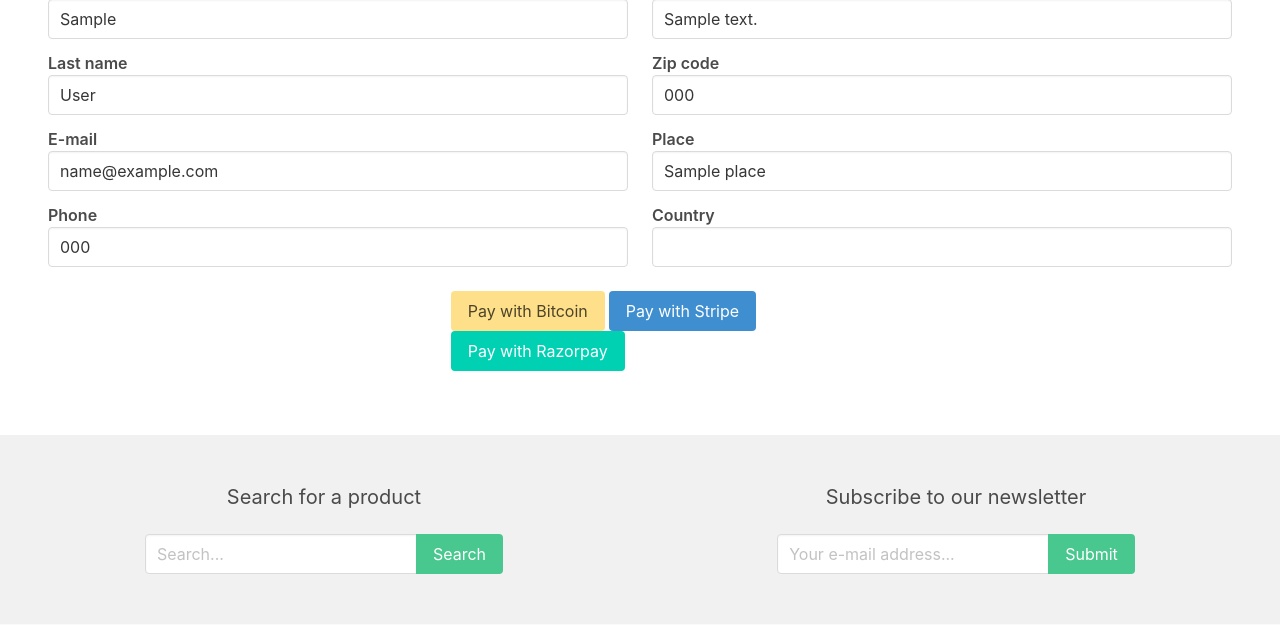
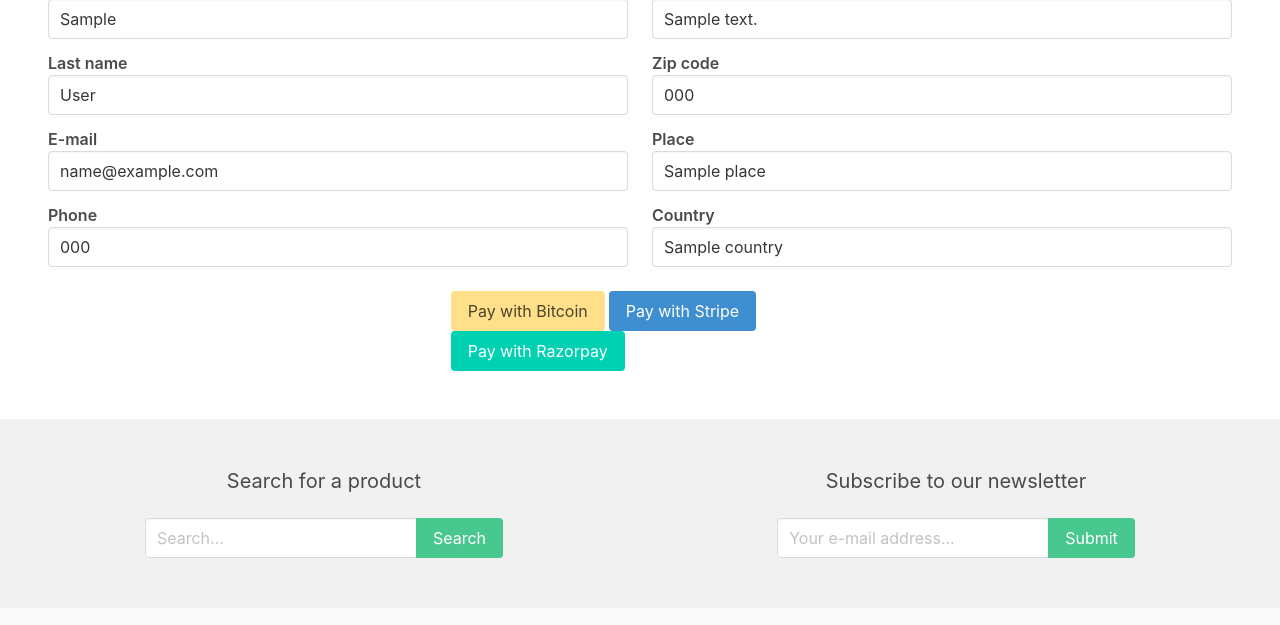
Before and after one commit to jeromepacman/chem_project_todo_demo, a Django app: template apps/cart/templates/cart.html in a window 1280 px wide. Shown: the part 675-1300 px from the top of the page. Run offline with Django 3.2, Linux system fonts and the light colour scheme; the template is opened without the code that fills it: most values are stand-ins (such as "Sample title", 1, 10 or a date in 2020); grey boxes marked "Sample" are stand-in pictures; some libraries are stand-ins or nearby versions.

Commit message:
models (country added)

```diff
--- a/apps/cart/templates/cart.html
+++ b/apps/cart/templates/cart.html
@@ -172,7 +172,7 @@
                         <button class="button is-info" v-on:click="buy('stripe')">Pay with Stripe</button>
                         <button class="button is-primary" v-on:click="buy('razorpay')">Pay with Razorpay</button>
 
-                        <div id="paypal-button-container" class="mt-4"></div>
+                       <!-- <div id="paypal-button-container" class="mt-4"></div> -->
                     </div>
                 </div>
             </div>
@@ -216,6 +216,7 @@
                 address: '{{ address }}',
                 zipcode: '{{ zipcode }}',
                 place: '{{ place }}',
+                country: '{{ country }}',
                 phone: '{{ phone }}',
                 products: [{{ productsstring|safe }}],
                 coupon_value: 0,
@@ -249,6 +250,7 @@
                         'address': this.address,
                         'zipcode': this.zipcode,
                         'place': this.place,
+                        'country': this.country,
                         'phone': this.phone,
                         'coupon_code': this.coupon_code,
                         'gateway': 'paypal',
@@ -321,6 +323,10 @@
                     this.errors.push('Place is empty');
                 }
 
+                if (this.country === '') {
+                    this.errors.push('Country is empty');
+                }
+
                 if (this.phone === '') {
                     this.errors.push('Phone is empty');
                 }
@@ -356,6 +362,7 @@
                     'address': this.address,
                     'zipcode': this.zipcode,
                     'place': this.place,
+                    'country': this.country,
                     'phone': this.phone,
                     'coupon_code': this.coupon_code,
                     'gateway': gateway
--- a/apps/order/models.py
+++ b/apps/order/models.py
@@ -25,6 +25,7 @@ class Order(models.Model):
     address=models.CharField(max_length=100)
     zipcode=models.CharField(max_length=100)
     place=models.CharField(max_length=100)
+    country=models.CharField(max_length=100)
     phone=models.CharField(max_length=20)
 
     created_at=models.DateTimeField(auto_now_add=True)
--- a/apps/order/utils.py
+++ b/apps/order/utils.py
@@ -8,8 +8,8 @@ from apps.cart.cart import Cart
 from apps.order.models import Order, OrderItem
 
 
-def checkout(request, first_name, last_name, email, address, zipcode, place, phone):
-    order=Order(first_name=first_name, last_name=last_name, email=email, address=address, zipcode=zipcode, place=place,
+def checkout(request, first_name, last_name, email, address, zipcode, place, country, phone):
+    order=Order(first_name=first_name, last_name=last_name, email=email, address=address, zipcode=zipcode, place=place, country=country,
                 phone=phone)
 
     if request.user.is_authenticated:
--- a/apps/store/api.py
+++ b/apps/store/api.py
@@ -80,7 +80,7 @@ def create_checkout_session(request):
 
         obj = {
             'price_data': {
-                'currency': 'usd',
+                'currency': 'eur',
                 'product_data': {
                     'name': product.title
                 },
@@ -110,7 +110,7 @@ def create_checkout_session(request):
     #
     # Create order
 
-    orderid = checkout(request, data['first_name'], data['last_name'], data['email'], data['address'], data['zipcode'], data['place'], data['phone'])
+    orderid = checkout(request, data['first_name'], data['last_name'], data['email'], data['address'], data['zipcode'], data['place'], data['country'], data['phone'])
 
     total_price = 0.00
 
--- a/apps/userprofile/forms.py
+++ b/apps/userprofile/forms.py
@@ -12,7 +12,9 @@ class UserprofileForm(forms.ModelForm):
         self.fields['address'].widget.attrs['class']='input'
         self.fields['zipcode'].widget.attrs['class']='input'
         self.fields['place'].widget.attrs['class']='input'
+        self.fields['country'].widget.attrs['class']='input'
         self.fields['phone'].widget.attrs['class']='input'
+
 
     class Meta:
         model=Userprofile
--- a/apps/userprofile/models.py
+++ b/apps/userprofile/models.py
@@ -7,6 +7,7 @@ class Userprofile(models.Model):
     address=models.CharField(max_length=255, blank=True, null=True)
     zipcode=models.CharField(max_length=255, blank=True, null=True)
     place=models.CharField(max_length=255, blank=True, null=True)
+    country=models.CharField(max_length=255, blank=True, null=True)
     phone=models.CharField(max_length=255, blank=True, null=True)
 
     def __str__(self):
--- a/apps/userprofile/templates/myaccount.html
+++ b/apps/userprofile/templates/myaccount.html
@@ -14,6 +14,7 @@
     <p><strong>E-mail: </strong>{{ request.user.email }}</p>
     <p><strong>Address: </strong>{{ request.user.userprofile.address }}</p>
     <p>{{ request.user.userprofile.zipcode }} {{ request.user.userprofile.place }}</p>
+     <p>{{ request.user.userprofile.country }} {{ request.user.userprofile.country }}</p>
     <p><strong>Phone: </strong>{{ request.user.userprofile.phone }}</p>
 
     <hr>
```
